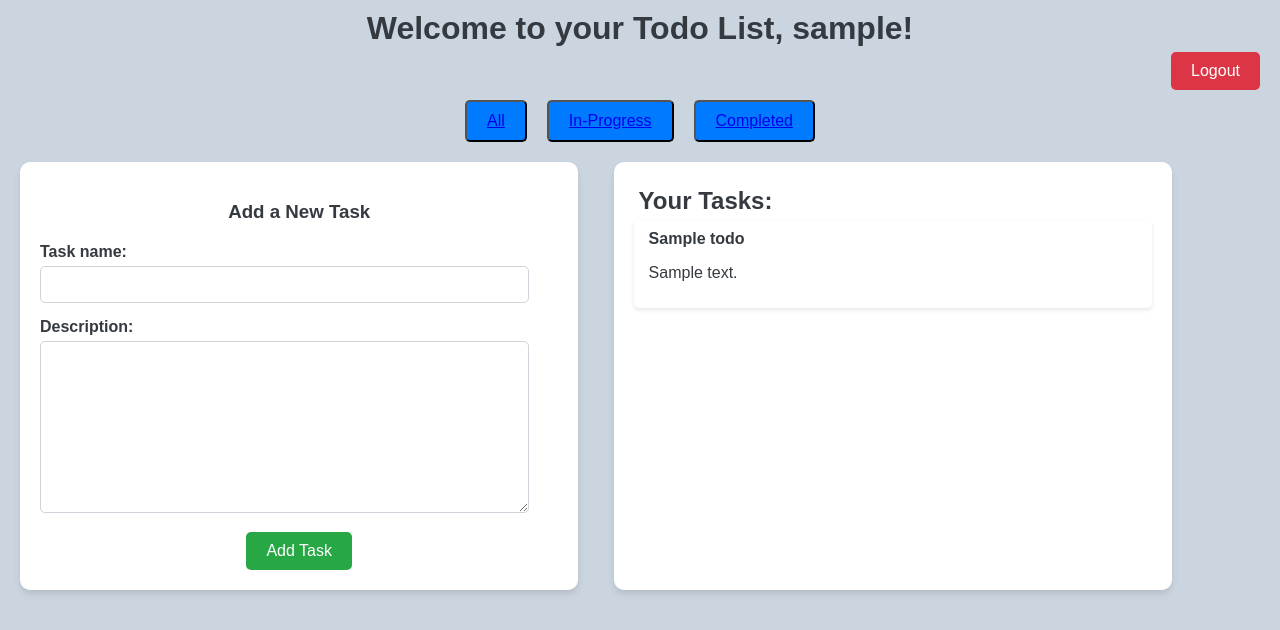
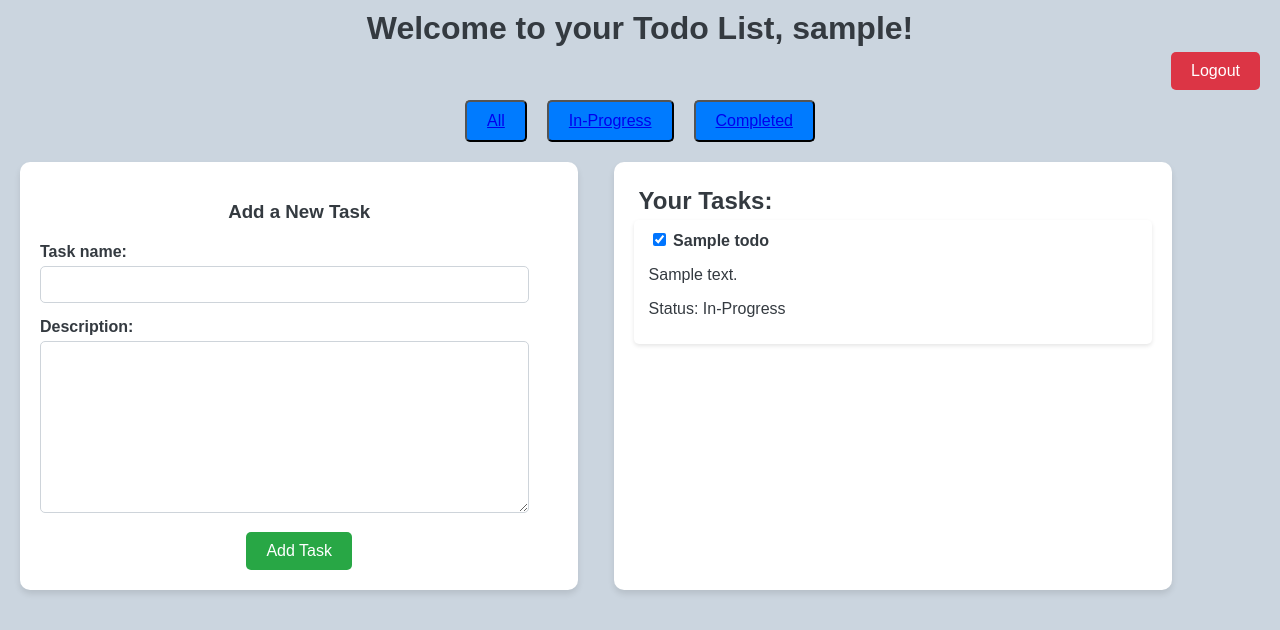
Before and after one commit to harinisha-ramesh/todo_django, a Django app: page /todo/ in a window 1280 px wide. Shown: the top 630 px of the page. Run offline with Django 5.2, Linux system fonts and the light colour scheme; a user stored in the database is signed in; tables that the repository leaves empty hold one stand-in row (values such as "Sample post").

Commit message:
update all

```diff
--- a/todo_project/todo_app/models.py
+++ b/todo_project/todo_app/models.py
@@ -4,14 +4,14 @@ from django.contrib.auth.models import User
 
 class Todo(models.Model):
     STATUS_CHOICES = [
-        ('All', 'All'),
         ('In-Progress', 'In-Progress'),
         ('Completed', 'Completed'),
     ]
     user = models.ForeignKey(User, on_delete=models.CASCADE)
     task_name = models.CharField(max_length=255)
     description = models.TextField()
-    status = models.CharField(max_length=20, choices=STATUS_CHOICES, default='All')
+    status = models.CharField(max_length=20, choices=STATUS_CHOICES, default='In-Progress')
+    completed = models.BooleanField(default=False)
 
     def __str__(self):
         return self.task_name
--- a/todo_project/todo_app/static/todo_app/css/todo_list.css
+++ b/todo_project/todo_app/static/todo_app/css/todo_list.css
@@ -168,3 +168,8 @@ li {
 .tabs-button:hover {
     background-color: #0056b3;
 }
+
+.no-task-message{
+    text-align: center;
+    color: rgb(80, 78, 78);
+}
--- a/todo_project/todo_app/templates/registration/todo_list.html
+++ b/todo_project/todo_app/templates/registration/todo_list.html
@@ -48,13 +48,21 @@
                 <ul>
                     {% for todo in todos %}
                         <li>
-                            <strong>{{ todo.task_name }}</strong>
-                            <p>{{ todo.description }}</p>
+                            <form method="POST" action="{% url 'todo_list' %}">
+                                {% csrf_token %}
+                                <input type="hidden" name="task_id" value="{{ todo.id }}">
+                                <label>
+                                    <input type="checkbox" name="toggle_task" onchange="this.form.submit()" {% if todo.completed %}checked{% endif %}>
+                                    <strong>{{ todo.task_name }}</strong>
+                                </label>
+                                <p>{{ todo.description }}</p>
+                                <p>Status: {{ todo.status }}</p>
+                            </form>
                         </li>
                     {% endfor %}
                 </ul>
             {% else %}
-                <p>You have no tasks.</p>
+                <h3 class="no-task-message">You have no tasks.</h3>
             {% endif %}
         </div>
     </div>
--- a/todo_project/todo_app/views.py
+++ b/todo_project/todo_app/views.py
@@ -3,6 +3,7 @@ from django.contrib.auth.views import LoginView,LogoutView
 from django.urls import reverse_lazy
 from django.contrib.auth import login
 from django.views import View
+from django.http import JsonResponse
 from django.urls import reverse
 from django.contrib.auth.decorators import login_required
 from .forms import *
@@ -23,17 +24,40 @@ def todo_list(request):
     status_filter = request.GET.get('status', None)
     if status_filter:
         status_filter = status_filter.strip().capitalize()
-        todos = Todo.objects.filter(user=request.user, status=status_filter)
+        if status_filter == "All":
+            todos = Todo.objects.filter(user=request.user)
+        else:
+            todos = Todo.objects.filter(user=request.user, status=status_filter)
     else:
         todos = Todo.objects.filter(user=request.user)
+
     if request.method == 'POST':
-        form = TodoForm(request.POST)
-        if form.is_valid():
-            task_name = form.cleaned_data['task_name']
-            description = form.cleaned_data['description']
-            status = 'In-Progress'
-            Todo.objects.create(user=request.user, task_name=task_name, description=description, status=status)
+        if 'toggle_task' in request.POST:
+            # Handle checkbox toggle for completing or reverting tasks
+            task_id = request.POST.get('task_id')
+            try:
+                task = Todo.objects.get(id=task_id, user=request.user)
+                task.completed = not task.completed
+                if task.completed:
+                    # task.completed = False
+                    task.status = "In-Progress"
+                else:
+                    # task.completed = True
+                    task.status = "Completed"
+                task.save()
+            except Todo.DoesNotExist:
+                pass
             return redirect('todo_list')
+        else:
+            # Handle adding a new task
+            form = TodoForm(request.POST)
+            if form.is_valid():
+                task_name = form.cleaned_data['task_name']
+                description = form.cleaned_data['description']
+                status = 'In-Progress'
+                Todo.objects.create(user=request.user, task_name=task_name, description=description, status=status)
+                return redirect('todo_list')
+
 
     else:
         form = TodoForm()
@@ -45,7 +69,7 @@ class SignupView(View):
 
     def get(self, request):
         """Render the signup form"""
-        if request.user.is_authenticated:  # Redirect if the user is already logged in
+        if request.user.is_authenticated:
             return redirect('todo_list')
         form = CustomUserCreationForm()
         return render(request, 'registration/signup.html', {'form': form})
```
Also changed, not shown: todo_project/todo_app/tests.py (+3 -5 lines), todo_project/todo_app/migrations/0003_todo_completed.py (added), todo_project/todo_app/migrations/0004_alter_todo_status.py (added), todo_project/todo_app/migrations/0005_alter_todo_status.py (added), todo_project/todo_app/migrations/0006_remove_todo_completed_alter_todo_status.py (added), todo_project/todo_app/migrations/0007_todo_completed.py (added).
